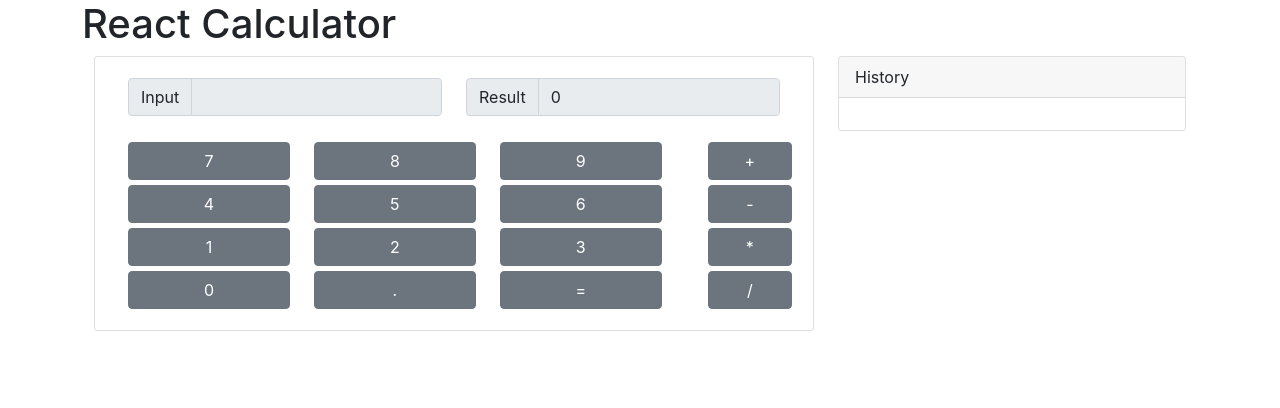
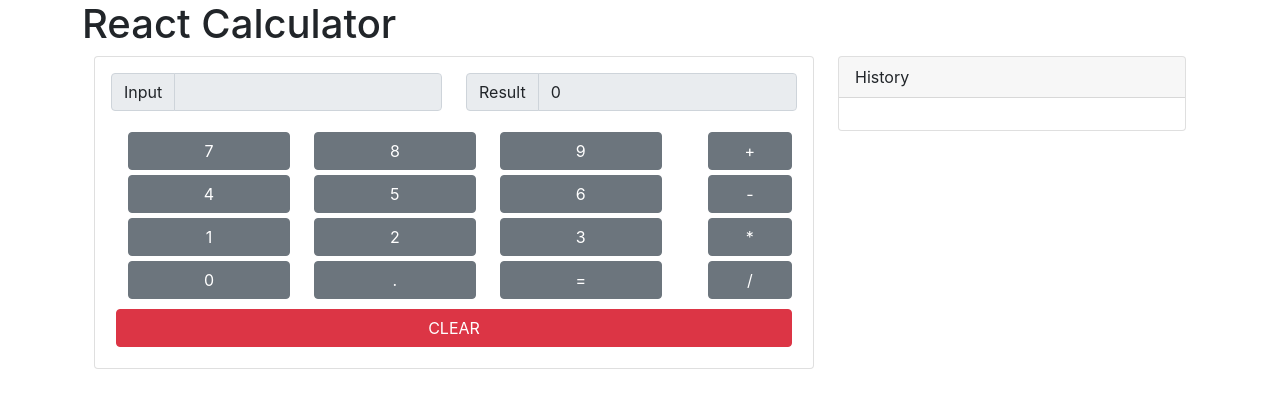
Before and after one commit to devnwang/React-Calculator, a React (Create React App) app: page / in a window 1280 px wide. Shown: the top 408 px of the page. Built offline with nearby package versions, Linux system fonts and the light colour scheme.

Commit message:
adjust implementation to show full expression in input

```diff
--- a/src/components/Main.js
+++ b/src/components/Main.js
@@ -9,8 +9,8 @@ import './components.css';
 const Main = () => {
 
     const [display, setDisplay] = useState("");
-    const [operand1, setOperand1] = useState(0);
-    // const [operand2, setOperand2] = useState(0);
+    const [operand1, setOperand1] = useState("");
+    const [operand2, setOperand2] = useState("");
     // const [currOperand, setCurrOperand] = useState(0);
     const [operator, setOperator] = useState(0);
     const [result, setResult] = useState(0);
@@ -29,23 +29,19 @@ const Main = () => {
 
     }, [history]);
 
-    useEffect( () => {
-        console.log("operand1 has been changed to: " + operand1);
-    }, [operand1]);
-
     // Majority of the numbers (rows 1-3)
     const numbers = [
         {
             rowNum: 1,
-            values: [7, 8, 9]
+            values: ['7', '8', '9']
         },
         {
             rowNum: 2,
-            values: [4, 5, 6]
+            values: ['4', '5', '6']
         },
         {
             rowNum: 3,
-            values: [1, 2, 3]
+            values: ['1', '2', '3']
         }
     ];
 
@@ -56,7 +52,17 @@ const Main = () => {
         // Creates the numbered buttons within a row
         let rowNums = numValues.map((col) =>
             <div className="col" key={"numDiv" + col} style={{width: '100%'}}>
-                <NumBtn classname="btn btn-secondary" value={col} display={display} setDisplay={setDisplay} buffer={ buffer } setBuffer={ setBuffer } />
+                <NumBtn
+                    classname="btn btn-secondary"
+                    value={col} display={display}
+                    setDisplay={setDisplay}
+                    operator={ operator }
+                    operand1={ operand1 }
+                    operand2={ operand2 }
+                    setOperand1={ setOperand1 }
+                    setOperand2={ setOperand2 }
+                    buffer={ buffer }
+                    setBuffer={ setBuffer } />
             </div>
         )
 
@@ -71,7 +77,7 @@ const Main = () => {
     // Row 4 buttons
     const row4 = [
         {
-            value: 0,
+            value: '0',
             keyName: 0
         },
         {
@@ -96,13 +102,15 @@ const Main = () => {
                     value={ item.value }
                     operation={ item.operation }
                     operand1={ operand1 }
-                    operand={ display }
+                    setOperand1={ setOperand1 }
+                    operand2={ operand2 }
+                    setOperand2={ setOperand2 }
                     operator={ operator }
-                    setOperand1={ setOperand1 }
-                    // setOperand2={ setOperand2 }
+                    setOperator={ setOperator }
+                    display={ display }
+                    setDisplay={ setDisplay }
                     result = { result }
                     setResult={ setResult }
-                    setOperator={ setOperator }
                     buffer={ buffer }
                     setBuffer={ setBuffer }
                     history={ history }
@@ -113,6 +121,11 @@ const Main = () => {
                         style={{width: '100%'}}
                         value={item.value}
                         display={display}
+                        operator={ operator }
+                        operand1={ operand1 }
+                        setOperand1={ setOperand1 }
+                        operand2={ operand2 }
+                        setOperand2={ setOperand2 }
                         setDisplay={setDisplay}
                         buffer={ buffer }
                         setBuffer={ setBuffer } />
@@ -152,13 +165,15 @@ const Main = () => {
                 value={ op.operation }
                 operation={ op.callback }
                 operand1={ operand1 }
-                operand={ display }
+                setOperand1={ setOperand1 }
+                operand2={ operand2 }
+                setOperand2={ setOperand2 }
                 operator={ operator }
-                setOperand1={ setOperand1 }
-                // setOperand2={ setOperand2 }
+                setOperator={ setOperator }
+                display={ display }
+                setDisplay={ setDisplay }
                 result={ result }
                 setResult={ setResult }
-                setOperator={ setOperator }
                 buffer={ buffer }
                 setBuffer={ setBuffer } />
         </div>
@@ -172,7 +187,7 @@ const Main = () => {
                     <div className="card" key="mainCalc">
                         <div className="card-body" key="mainBody" >
                             {/* Input/Result display */}
-                            <div className="row row-margin" key="displayRow">
+                            <div className="row" key="displayRow">
                                 <div className="col" key="inputDisplayDiv">
                                     <CalculatorDisplay label="Input" value={ display } propsKey="inpDisplay" />
                                 </div>
@@ -212,6 +227,20 @@ const Main = () => {
                                     { operationBtns }
                                 </div>
                             </div>
+
+                            {/* Button to clear the whole expression */}
+                            <div className="row row-margin" key="clearOperationDiv">
+                                <OperationBtn
+                                    classname="btn btn-danger"
+                                    value="CLEAR"
+                                    setOperand1={ setOperand1 }
+                                    setOperand2={ setOperand2 }
+                                    setOperator={ setOperator }
+                                    setResult={ setResult }
+                                    setBuffer={ setBuffer }
+                                    setDisplay={ setDisplay }
+                                />
+                            </div>
                         </div>
                     </div>
                 </div>
--- a/src/components/OperationBtn.js
+++ b/src/components/OperationBtn.js
@@ -1,5 +1,6 @@
 import React from 'react';
 import Button from './Button';
+import { clearValues } from './utils';
 
 /*
     Operations:
@@ -17,18 +18,36 @@ const OperationBtn = (props) => {
     // Need a lambda function in order to implement a callback function on a button
     const callbackFunc = () => {
 
+        // CLEAR button is pressed -> clears the current expression
+        if (props.value === "CLEAR") {
+            clearValues(props.setOperand1, props.setOperand2, props.setOperator, props.setResult, props.setDisplay, props.setBuffer);
+        } else {
+
+            // Adds the operation to the buffer in order to display the history
             props.setBuffer(currBuffer => [...currBuffer, props.value]);
             console.log("value " + props.value + " is added to the buffer");
 
-        let results = props.operation(props.operand1, props.operand, props.operator, props.setOperator, props.setOperand1, props.result, props.setResult);
+            // the results of the current operation
+            // export function evaluate (op1, op2, operator, setCurrOperator) {
+            // export function add (op1, op2, currOperator, setCurrOperator, setOperand1, result, setResult) {
+            let results = props.operation(props.operand1, props.operand2, props.operator, props.setOperator, props.setOperand1, props.setOperand2, props.result, props.setResult);
 
+            // update the results display
             props.setResult(results);
             console.log("results has been set to " + results);
 
+            // set the display to show the operation as well
+            props.setDisplay(props.display + props.value);
+
+            // evaluating the expression
             if (props.value === "=") {
+                // concatenate all values within the buffer
                 let buffer = (props.buffer + props.value).replaceAll(',', '');
 
+                // append the current expression to the history
                 props.setHistory(currHistory => [...currHistory,
+
+                    // history component
                     <div key={ "h" + props.history.length }>
                         { buffer.toString() }
                         { results }
@@ -36,6 +55,8 @@ const OperationBtn = (props) => {
                 ]);
 
                 console.log("history has been set")
+                clearValues(props.setOperand1, props.setOperand2, props.setOperator, props.setResult, props.setDisplay, props.setBuffer);
+            }
         }
 
         console.log("key pressed: " + props.value);
--- a/src/components/utils.js
+++ b/src/components/utils.js
@@ -1,32 +1,28 @@
 
-// FIXME: History/buffer doesn't reset after first execution of evaluate operation
-
-// props.operation(props.operand1, props.operand, props.operator, props.setOperand1, props.result, props.setResult, props.setOperator);
-export function evaluate (op1, operand, operator, setCurrOperator) {
+export function evaluate (op1, op2, operator, setCurrOperator) {
 
     console.log("executing evaluate function");
 
     console.log("op1=" + op1);
-    console.log("operand=" + operand);
+    console.log("op2=" + op2);
     console.log("operator=" + operator);
 
     // cast operand to be a number
-    operand = Number(operand);
+    op1 = Number(op1);
+    op2 = Number(op2);
 
     setCurrOperator(0);
 
     // Switch statement to perform the operation
     switch(operator) {
         case "+":
-            console.log("typeof op1:" + typeof(op1));
-            console.log("typeof operand:" + typeof(operand));
-            return op1 + operand;
+            return op1 + op2;
         case "-":
-            return op1 - operand;
+            return op1 - op2;
         case "*":
-            return op1 * operand;
+            return op1 * op2;
         case "/":
-            return op1 / operand;
+            return op1 / op2;
         default:
             console.warn("WARNING: Unrecognized Operation");
             break;
@@ -36,13 +32,13 @@ export function evaluate (op1, operand, operator, setCurrOperator) {
 
 // props.operation(props.operand1, props.operand, props.operator, props.setOperand1, props.result, props.setResult, props.setOperator);
 
-export function add (op1, operand, currOperator, setCurrOperator, setOperand1, result, setResult) {
+export function add (op1, op2, currOperator, setCurrOperator, setOperand1, setOperand2, result, setResult) {
 
     console.log("executing add function");
 
     // Parameter check
     console.log("op1: " + op1);
-    console.log("operand: " + operand);
+    console.log("op2: " + op2);
     console.log("currOperator: " + currOperator);
 
     let currResult = result;
@@ -51,17 +47,18 @@ export function add (op1, operand, currOperator, setCurrOperator, setOperand1, r
     if (currOperator !== 0) {
 
         // Store the results of the previous operation in the first operand
-        currResult = evaluate(op1, Number(operand), currOperator, setCurrOperator);
+        currResult = evaluate(op1, op2, currOperator, setCurrOperator);
         // setResult(result);
         setOperand1(currResult);
+        setOperand2('');
 
     // First operand
     } else {
 
-        console.log("setting first operand to " + operand);
+        console.log("setting first operand to " + op1);
 
         // Set state for the first operand
-        setOperand1(Number(operand));
+        setOperand1(op1);
     }
 
     // Sets the current operator to "add" operation
@@ -69,3 +66,12 @@ export function add (op1, operand, currOperator, setCurrOperator, setOperand1, r
 
     return currResult;
 }
+
+export function clearValues(setOperand1, setOperand2, setOperator, setResult, setDisplay, setBuffer) {
+    setOperand1('');
+    setOperand2('');
+    setOperator(0);
+    setResult(0);
+    setDisplay('');
+    setBuffer([]);
+}
```
Also changed, not shown: src/components/NumBtn.js (+19 -16 lines). Lines whose indentation alone changed are shown as unchanged.
